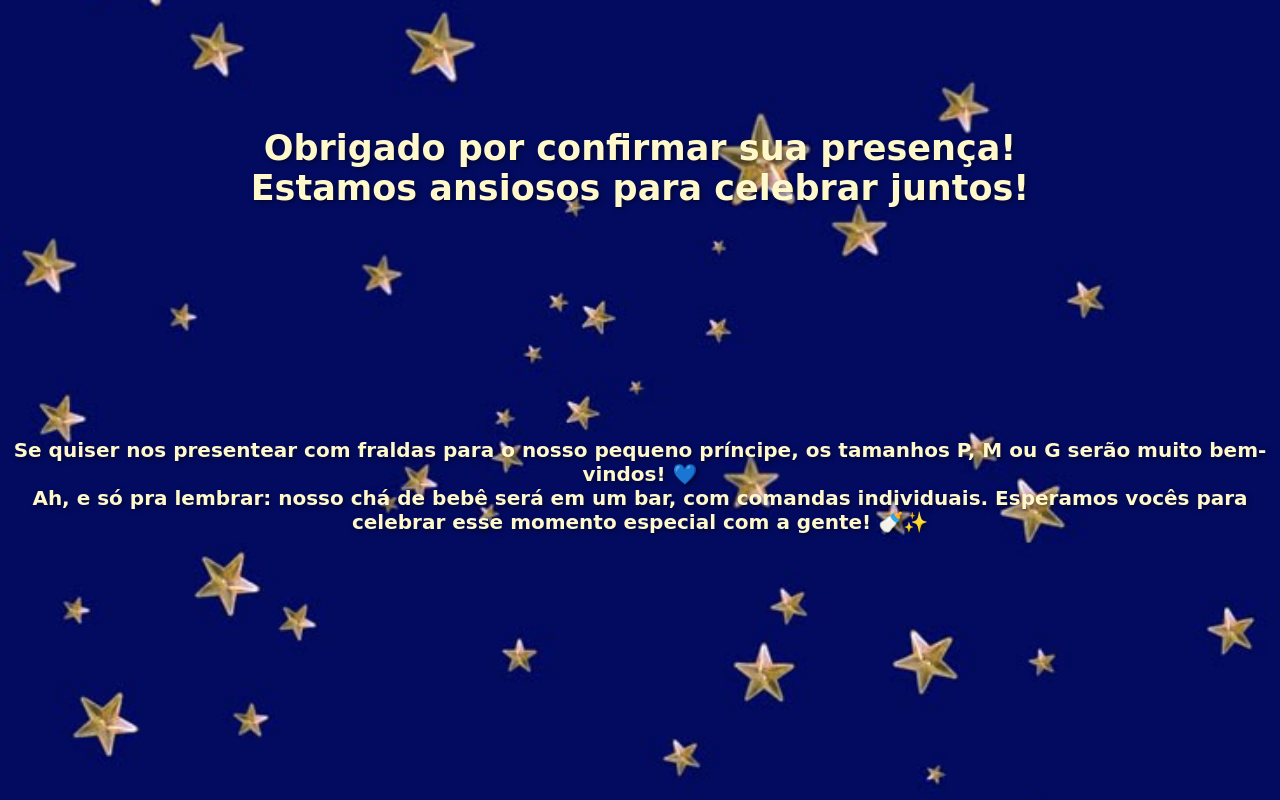
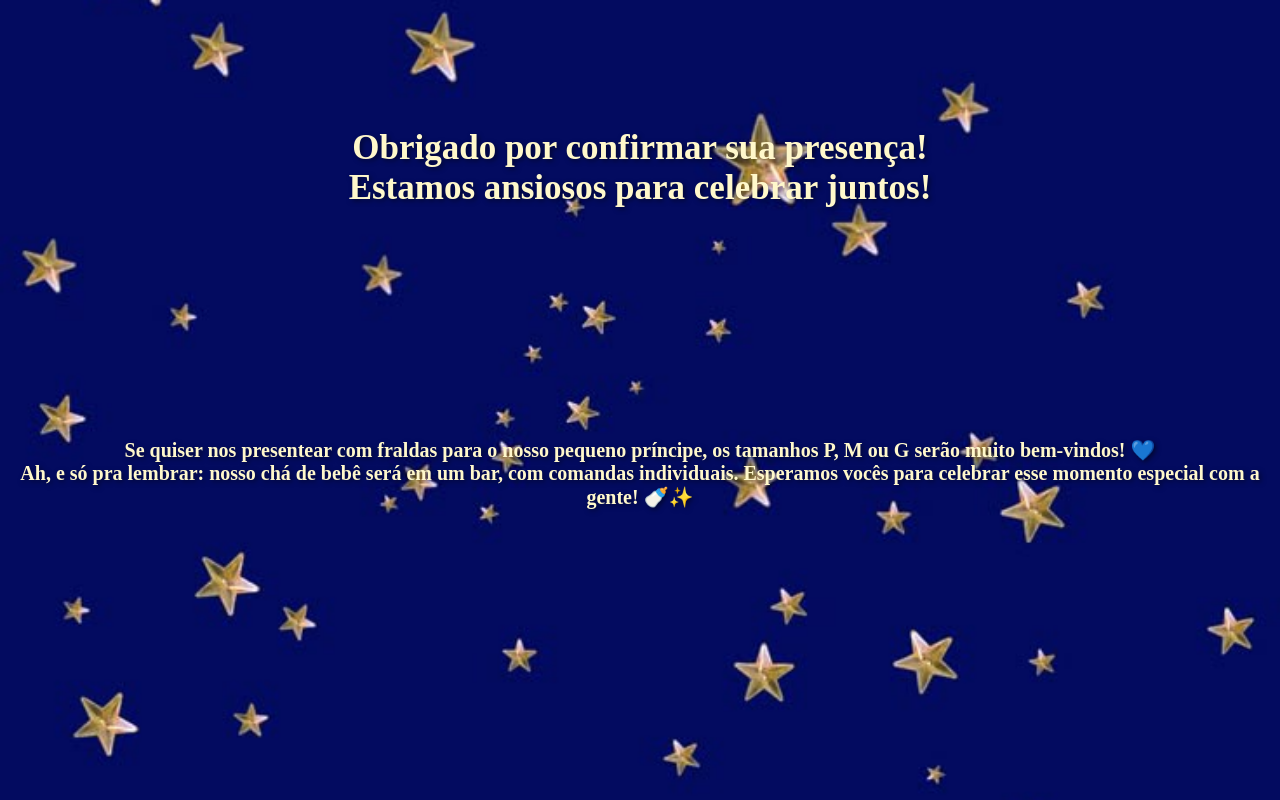
Before and after one commit to Rozo23/convite, a plain HTML site: page pagina_de_confirmaçao_index.html in a window 1280 px wide. Drawn offline with nearby package versions, Linux system fonts and the light colour scheme.

Commit message:
atualização do projeto5

```diff
--- a/estilopg1.css
+++ b/estilopg1.css
@@ -27,7 +27,7 @@ h1 {
     color: #fff8cb;
     margin-top: 10%;
     text-shadow: 2px 2px 5px rgba(0, 0, 0, 0.5);
-    font-family: 'Lobster', cursive;
+    font-family: 'Lobster';
 }
 h2{
     position: absolute;
@@ -37,7 +37,7 @@ h2{
     color: #fff8cb;
     margin-top: 15px; /* Espaçamento entre a imagem e o texto */
     text-shadow: 2px 2px 5px rgba(0, 0, 0, 0.5); /* Sombra no texto */
-    font-family: 'Lobster', cursive;
+    font-family: 'Lobster';
     font-size: 20px;
 }
 form{
@@ -48,7 +48,7 @@ form{
     color: #fff8cb;
     margin-top: 20px; /* Espaçamento entre o texto e o formulário */
     text-shadow: 2px 2px 5px rgba(0, 0, 0, 0.5); /* Sombra no texto */
-    font-family: 'Lobster', cursive;
+    font-family: 'Lobster';
     gap:20px;
     padding: 10px;
 }
@@ -65,7 +65,7 @@ button{
     height: 50px;
     border: none;
     cursor: pointer;
-    font-family: 'Lobster', cursive;
+    font-family: 'Lobster';
 }
 button:hover{
     background-color: #fff8cb;
@@ -74,7 +74,7 @@ button:hover{
 a{
     color: #fff8cb;
     text-decoration: none;
-    font-family: 'Lobster', cursive;
+    font-family: 'Lobster';
     font-style: italic, bold;
 }
 h3{
@@ -85,7 +85,7 @@ h3{
     color: #fff8cb;
     margin-top: 15px; /* Espaçamento entre a imagem e o texto */
     text-shadow: 2px 2px 5px rgba(0, 0, 0, 0.5); /* Sombra no texto */
-    font-family: 'Lobster', cursive;
+    font-family: 'Lobster';
     font-size: 20px;
 }
 iframe {
--- a/estilopg2.css
+++ b/estilopg2.css
@@ -17,7 +17,7 @@ h1 {
     color: #fff8cb;
     margin-top: 10%;
     text-shadow: 2px 2px 5px rgba(0, 0, 0, 0.5);
-    font-family: 'Lobster', cursive;
+    font-family: 'Lobster';
 }
 .container {
     display: flex;
@@ -35,7 +35,7 @@ h3{
     color: #fff8cb;
     margin-top: 10px; /* Espaçamento entre a imagem e o texto */
     text-shadow: 2px 2px 5px rgba(0, 0, 0, 0.5); /* Sombra no texto */
-    font-family: 'Lobster', cursive;
+    font-family: 'Lobster';
     font-size: 20px;
     text-align: center;
 }
```
